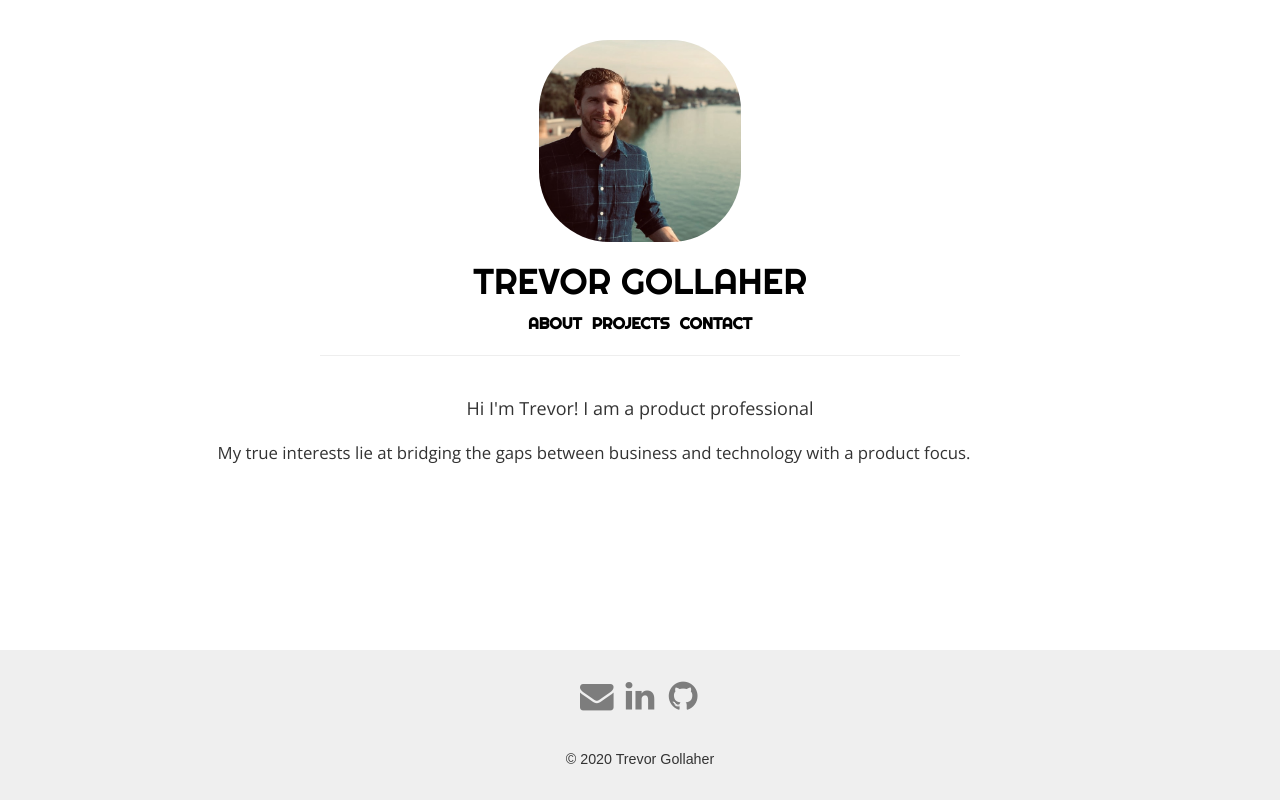
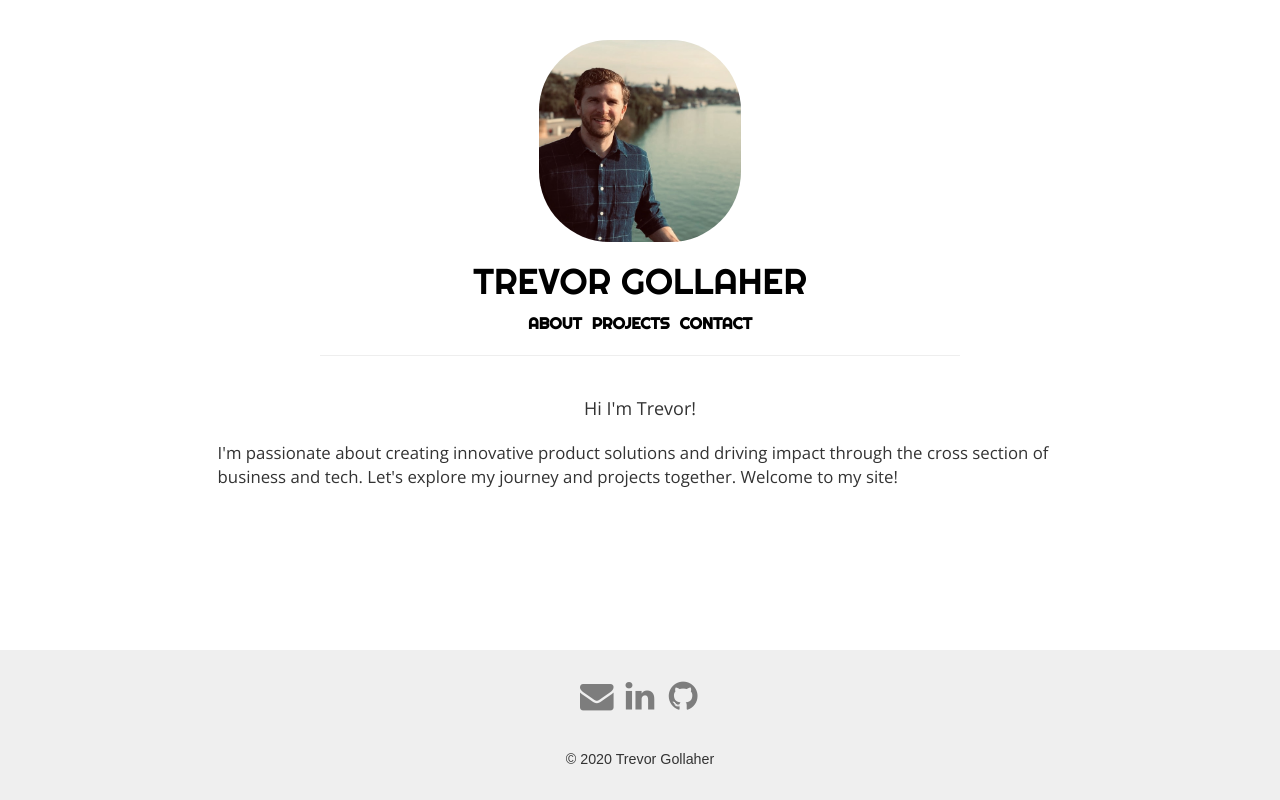
Before and after one commit to tgollaher/portfolio, a React (Create React App) app: page / in a window 1280 px wide. Built offline with nearby package versions, Linux system fonts and the light colour scheme; a web font is replaced by a local one.

Commit message:
changes in text to about section

```diff
--- a/src/containers/Home.js
+++ b/src/containers/Home.js
@@ -6,9 +6,9 @@ class Home extends Component {
   render() {
     return (
       <div>
-        <CenteredHeader>Hi I'm Trevor! I am a product professional</CenteredHeader>
+        <CenteredHeader>Hi I'm Trevor!</CenteredHeader>
         <p>
-          My true interests lie at bridging the gaps between business and technology with a product focus.
+        I'm passionate about creating innovative product solutions and driving impact through the cross section of business and tech. Let's explore my journey and projects together. Welcome to my site!
         </p>
       </div>
     );
```
